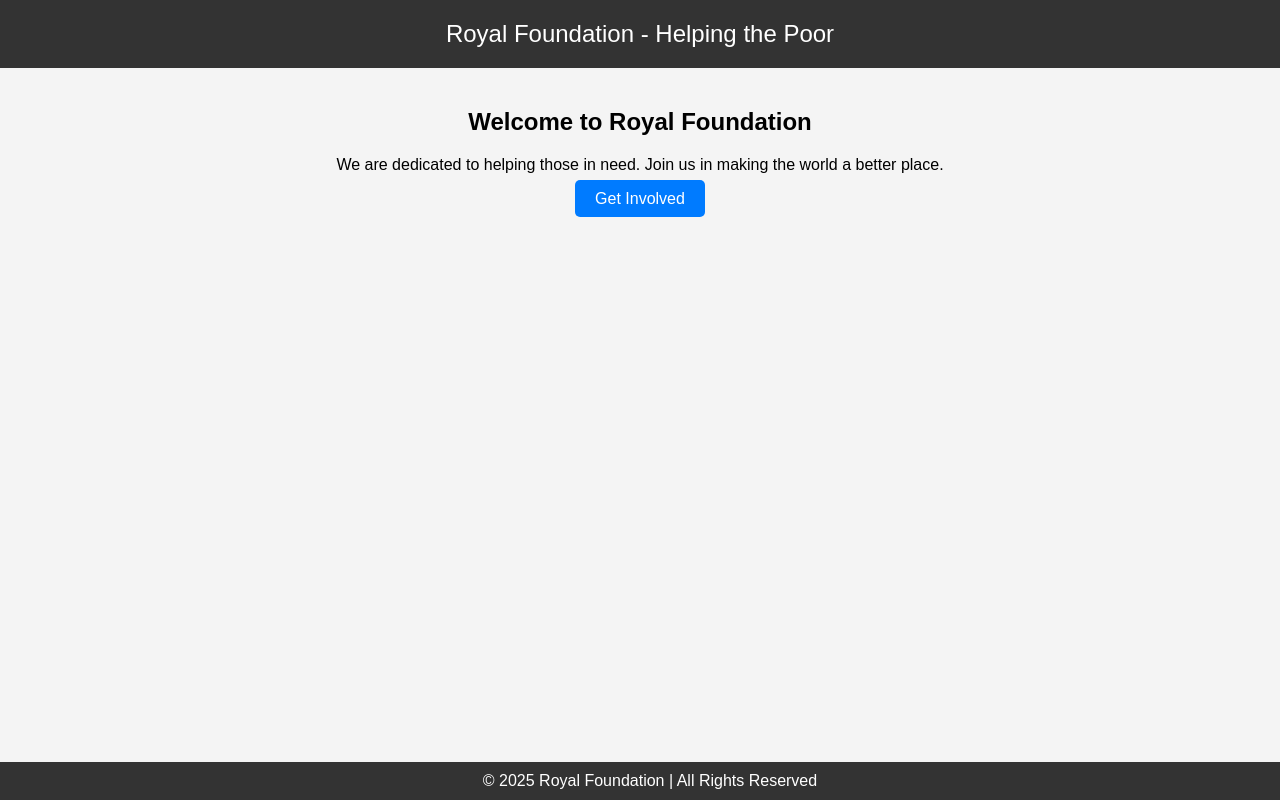
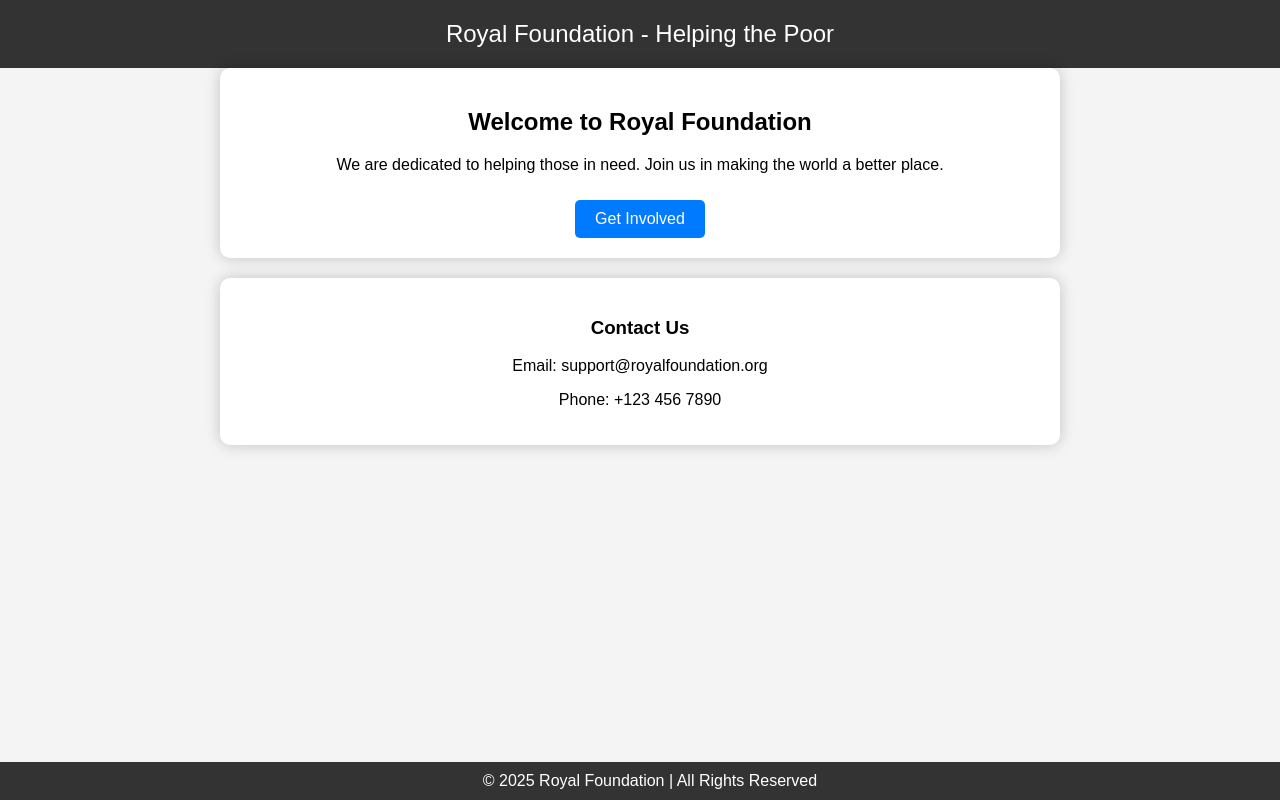
Before and after one commit to rf-cares/royals-foundation, a plain HTML site: page index.html in a window 1280 px wide. Drawn offline with Linux system fonts and the light colour scheme.

Commit message:
Add files via upload
master

```diff
--- a/index.html
+++ b/index.html
@@ -18,8 +18,27 @@
             padding: 20px;
             font-size: 24px;
         }
-        section {
+        .container {
+            max-width: 800px;
+            margin: auto;
+            background: white;
             padding: 20px;
+            border-radius: 10px;
+            box-shadow: 0 0 15px rgba(0, 0, 0, 0.2);
+        }
+        .btn {
+            background: #007bff;
+            color: white;
+            padding: 10px 20px;
+            text-decoration: none;
+            border-radius: 5px;
+            display: inline-block;
+            margin-top: 10px;
+            transition: 0.3s;
+        }
+        .btn:hover {
+            background: #0056b3;
+            transform: scale(1.05);
         }
         footer {
             background: #333;
@@ -29,21 +48,30 @@
             width: 100%;
             bottom: 0;
         }
-        .btn {
-            background: #007bff;
-            color: white;
-            padding: 10px 20px;
-            text-decoration: none;
-            border-radius: 5px;
+        .contact {
+            margin-top: 20px;
+            transition: 0.5s;
+        }
+        .contact:hover {
+            transform: scale(1.05);
         }
     </style>
 </head>
 <body>
     <header>Royal Foundation - Helping the Poor</header>
     <section>
-        <h2>Welcome to Royal Foundation</h2>
-        <p>We are dedicated to helping those in need. Join us in making the world a better place.</p>
-        <a href="#" class="btn">Get Involved</a>
+        <div class="container">
+            <h2>Welcome to Royal Foundation</h2>
+            <p>We are dedicated to helping those in need. Join us in making the world a better place.</p>
+            <a href="#" class="btn">Get Involved</a>
+        </div>
+    </section>
+    <section class="contact">
+        <div class="container">
+            <h3>Contact Us</h3>
+            <p>Email: support@royalfoundation.org</p>
+            <p>Phone: +123 456 7890</p>
+        </div>
     </section>
     <footer>
         &copy; 2025 Royal Foundation | All Rights Reserved
```
